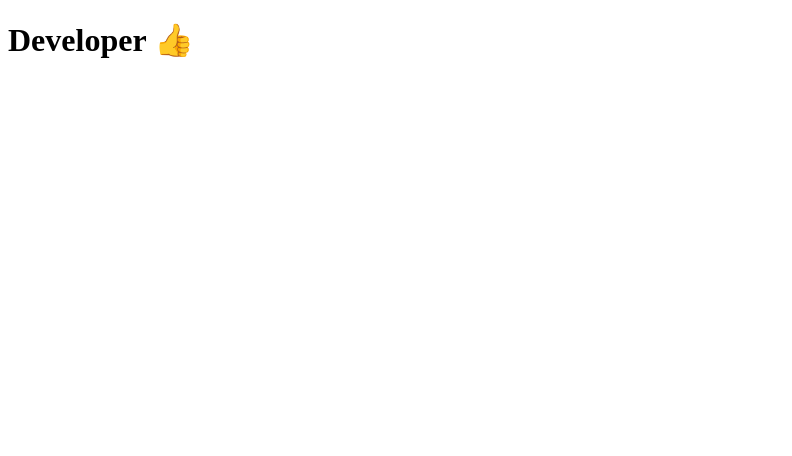
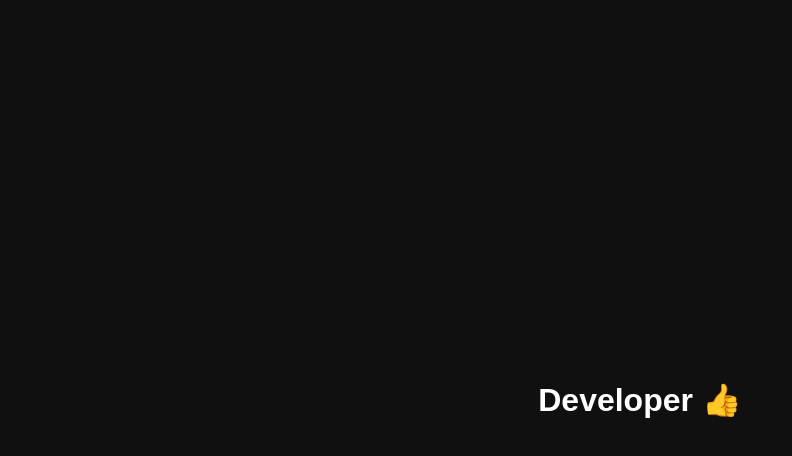
Before and after one commit to VideMelo/portfolio, a plain HTML site: page index.html in a window 1280 px wide. Shown: the whole page, without its empty margins (0-792 px from the left). Drawn offline with Linux system fonts and the light colour scheme.

Commit message:
Update index.html

```diff
--- a/index.html
+++ b/index.html
@@ -5,7 +5,7 @@
         <meta http-equiv="X-UA-Compatible" content="IE=edge">
         <meta name="viewport" content="width=device-width, initial-scale=1.0">
         <title>VideMelo</title>
-        <link rel="stylesheet" src="styles.css">
+        <link rel="stylesheet" href="styles.css">
     </head>
     <body>
         <div class="text">
```
